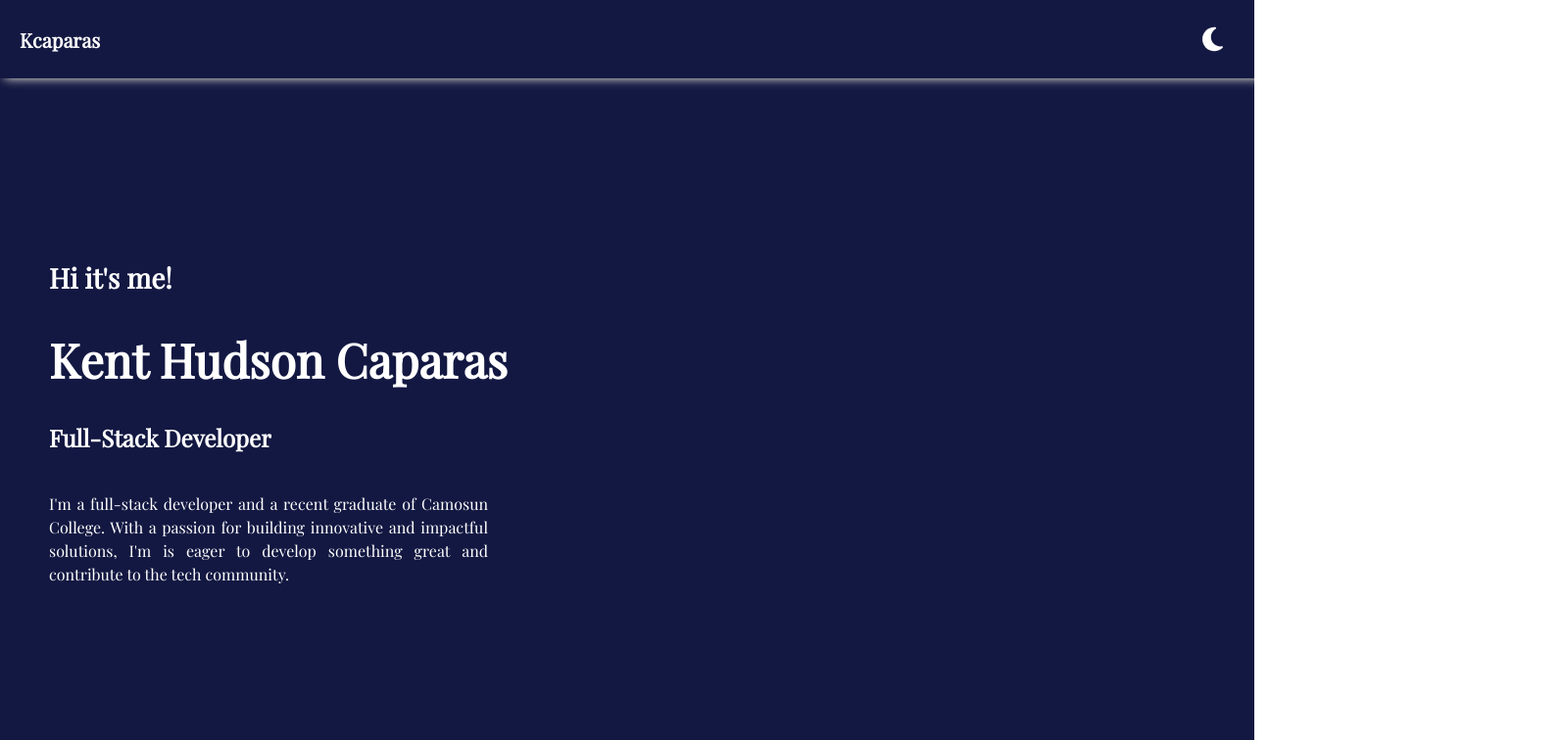
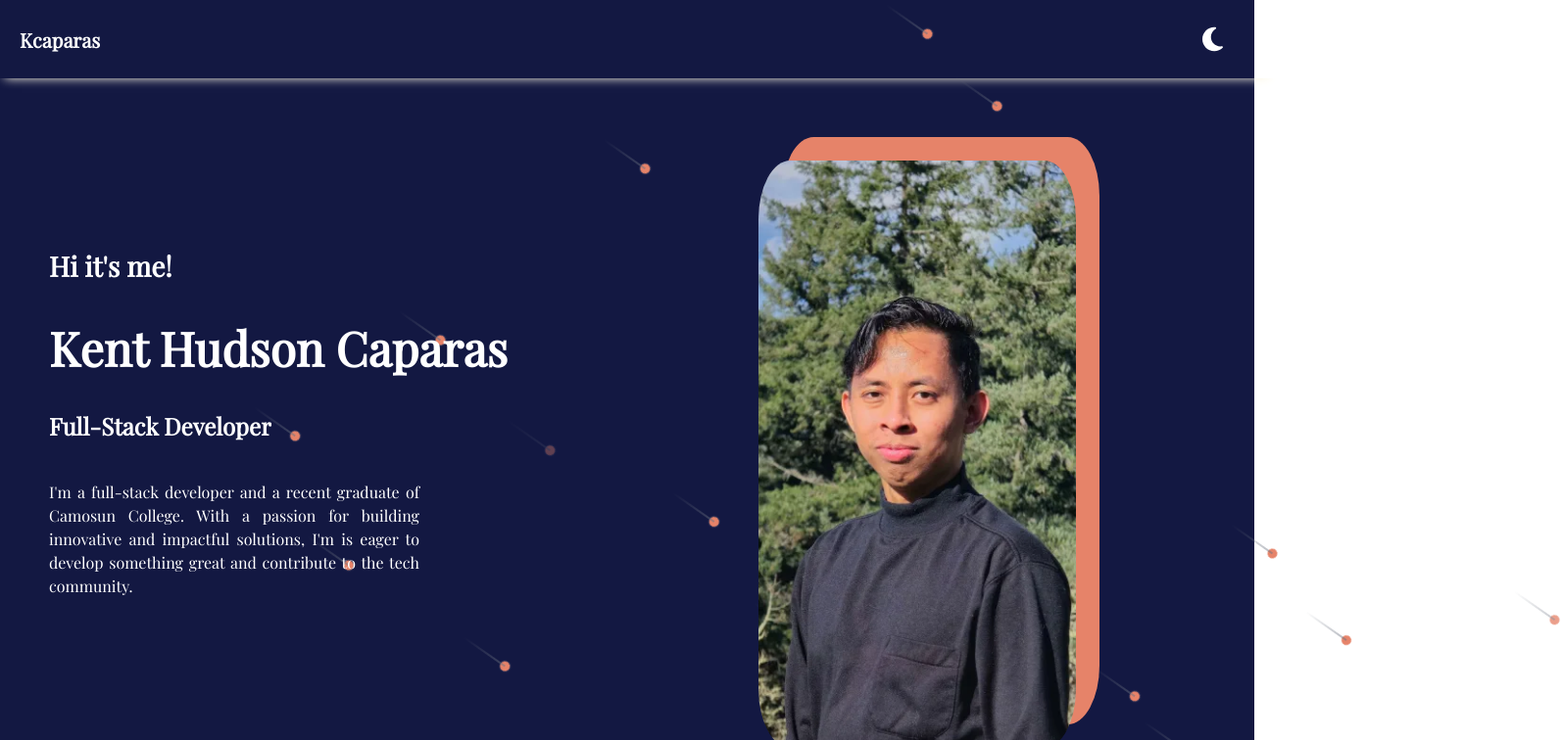
Before and after one commit to kcaparas1630/Portfolio, a React (Vite) app in the folder kcaparas-portfolio/: page / in a window 1280 px wide. Shown: the top 756 px of the page at 98% size, 1594 px wide, since content can reach past the window. Built offline with nearby package versions, Linux system fonts and the light colour scheme.

Commit message:
Added meteor

```diff
--- /dev/null
+++ b/kcaparas-portfolio/src/Animation/Meteor.css
@@ -0,0 +1,38 @@
+/* meteor.css */
+@keyframes meteor {
+    0% {
+      transform: rotate(215deg) translateX(0);
+      opacity: 1;
+    }
+    70% {
+      opacity: 1;
+    }
+    100% {
+      transform: rotate(215deg) translateX(-500px);
+      opacity: 0;
+    }
+  }
+
+  .meteor {
+    position: absolute;
+    left: 50%;
+    top: 50%;
+    width: 10px; /* Adjust size as needed */
+    height: 10px; /* Adjust size as needed */
+    background-color: #E68369; /* Slate-500 color */
+    border-radius: 50%;
+    box-shadow: 0 0 0 1px rgba(255, 255, 255, 0.1);
+    transform: rotate(215deg);
+    animation: meteor 5s linear infinite;
+  }
+
+  .meteor-tail {
+    position: absolute;
+    top: 50%;
+    left: 50%;
+    height: 1px;
+    width: 50px; /* Adjust length as needed */
+    background: linear-gradient(to right, #6b7280, transparent);
+    transform: translateY(-50%);
+    z-index: -10;
+  }
--- /dev/null
+++ b/kcaparas-portfolio/src/Animation/Meteor.tsx
@@ -0,0 +1,38 @@
+'use client';
+
+import React, { useEffect, useState } from 'react';
+import './Meteor.css';
+
+interface MeteorsProps {
+  number?: number;
+}
+
+const Meteors = ({ number = 20 }: MeteorsProps) => {
+  const [meteorStyles, setMeteorStyles] = useState<Array<React.CSSProperties>>([]);
+
+  useEffect(() => {
+    const styles = [...new Array(number)].map(() => ({
+      top: `${Math.floor(Math.random() * 100)}%`,
+      left: `${Math.floor(Math.random() * 100)}%`,
+      animationDelay: `${Math.random() * 1 + 0.2}s`,
+      animationDuration: `${Math.floor(Math.random() * 8 + 2)}s`,
+    }));
+    setMeteorStyles(styles);
+  }, [number]);
+
+  return (
+    <>
+      {meteorStyles.map((style, idx) => (
+        <span
+          key={idx}
+          className="meteor"
+          style={style}
+        >
+          <div className="meteor-tail" />
+        </span>
+      ))}
+    </>
+  );
+};
+
+export default Meteors;
--- a/kcaparas-portfolio/src/Commons/Banner.tsx
+++ b/kcaparas-portfolio/src/Commons/Banner.tsx
@@ -1,5 +1,6 @@
 import { FC } from 'react';
 import BoxReveal from '../Animation/Box-Reveal';
+import Picture from '../Assets/kent-cropped.webp';
 import {
   BannerView,
   LeftView,
@@ -7,6 +8,9 @@ import {
   StyledName,
   StyledDesignation,
   StyledSummary,
+  RightView,
+  TopDiv,
+  BottomDiv,
 } from './Styled-Commons/Banner';
 
 interface BannerProps {
@@ -46,6 +50,16 @@ const Banner: FC<BannerProps> = ({ isDarkMode }) => (
         </StyledSummary>
       </BoxReveal>
     </LeftView>
+    <RightView>
+      <BottomDiv>
+        <TopDiv>
+          <img
+            src={Picture}
+            alt="Top Div"
+          />
+        </TopDiv>
+      </BottomDiv>
+    </RightView>
   </BannerView>
 );
 
--- a/kcaparas-portfolio/src/Commons/Header.tsx
+++ b/kcaparas-portfolio/src/Commons/Header.tsx
@@ -39,7 +39,7 @@ const Header: FC<HeaderProps> = ({ isDarkMode, setDarkMode }) => {
       >
         <FontAwesomeIcon icon={isMenuOpen ? faTimes : faBars} />
       </HamburgerIcon>
-      <StyledUl isOpen={isMenuOpen}>
+      <StyledUl isDarkMode={isDarkMode} isOpen={isMenuOpen}>
         <StyledListItem isDarkMode={isDarkMode}>
           <NavLink
             to="/about"
--- a/kcaparas-portfolio/src/Commons/Styled-Commons/Banner.ts
+++ b/kcaparas-portfolio/src/Commons/Styled-Commons/Banner.ts
@@ -1,14 +1,27 @@
 import styled from '@emotion/styled';
+import { keyframes } from '@emotion/react';
 
 type BannerProps = {
   isDarkMode?: boolean;
 };
+
+const zoomIn = keyframes`
+  0% {
+    opacity: 0;
+    transform: scale(0.5);
+  }
+  100% {
+    opacity: 1;
+    transform: scale(1.2);
+  }
+`;
+
 const BannerView = styled.div`
   display: flex;
   flex-direction: column;
   @media (min-width: 768px) {
     flex-direction: row;
-    height: 100vh;
+    height: 100%;
   }
 `;
 const LeftView = styled.div`
@@ -19,6 +32,19 @@ const LeftView = styled.div`
   margin-bottom: auto;
   padding: 30px 20px;
 
+  @media (min-width: 768px) {
+    padding: 0 50px;
+    width: 50%;
+  }
+`;
+const RightView = styled.div`
+  display: flex;
+  flex-direction: column;
+  align-items: center;
+  width: 100%;
+  margin-top: auto;
+  margin-bottom: auto;
+  padding: 30px 20px;
 
   @media (min-width: 768px) {
     padding: 0 50px;
@@ -50,4 +76,46 @@ const StyledSummary = styled.p<BannerProps>`
   line-height: 1.5;
   text-align: justify;
 `;
-export { BannerView, LeftView, StyledName, StyledGreetings, StyledDesignation, StyledSummary };
+
+const BottomDiv = styled.div`
+  display: flex;
+  background-color: #e68369;
+  width: 50%;
+  height: 500px;
+  position: relative;
+  border-radius: 10%;
+  animation: ${zoomIn} 1.5s ease-in-out forwards;
+  transition: transform 0.3s ease-in-out;
+`;
+
+const TopDiv = styled.div`
+  display: flex;
+  z-index: 1;
+  position: absolute;
+  top: 20px;
+  left: -20px;
+  width: 100%;
+  height: 100%;
+  align-items: center;
+  justify-content: center;
+
+  img {
+    width: 100%;
+    height: 100%;
+    object-fit: cover;
+    border-radius: 10%;
+    transition: transform 0.3s ease-in-out;
+  }
+`;
+
+export {
+  BannerView,
+  LeftView,
+  StyledName,
+  StyledGreetings,
+  StyledDesignation,
+  StyledSummary,
+  RightView,
+  BottomDiv,
+  TopDiv,
+};
--- a/kcaparas-portfolio/src/Commons/Styled-Commons/Header.ts
+++ b/kcaparas-portfolio/src/Commons/Styled-Commons/Header.ts
@@ -62,6 +62,7 @@ const StyledUl = styled.ul<HeaderProps>`
   gap: 20px;
   align-items: center;
   position: absolute;
+  background-color: ${(props) => (props.isDarkMode ? '#131842' : '#fbf6e2')};
   width: 100%;
   max-height: ${(props) => (props.isOpen ? '50vh' : '0')};
   transition: max-height 0.5s ease-in-out;
--- a/kcaparas-portfolio/src/Views/Homepage.styles.ts
+++ b/kcaparas-portfolio/src/Views/Homepage.styles.ts
@@ -8,9 +8,13 @@ const StyledView = styled.div<ViewProps>`
     flex-direction: column;
     background-color: ${(props) => (props.isDarkMode ? '#131842' : '#fbf6e2')};
     width: 100vw;
-    height: 100vh;
+    height: 100%;
     transition: background-color 0.5s ease;
-    overflow: hidden;
+    // overflow: hidden;
+
+    @media(min-width: 768px) {
+        height: 100vh;
+    }
 `;
 
 export default StyledView;
--- a/kcaparas-portfolio/src/Views/Homepage.tsx
+++ b/kcaparas-portfolio/src/Views/Homepage.tsx
@@ -1,16 +1,27 @@
-import { useState } from 'react';
+import { useState, useEffect } from 'react';
 import Header from '../Commons/Header';
 import StyledView from './Homepage.styles';
 import Banner from '../Commons/Banner';
+import Meteors from '../Animation/Meteor';
 
 const Homepage = () => {
-  const [isDarkMode, setDarkMode] = useState<boolean>(true);
+  const [isDarkMode, setDarkMode] = useState<boolean>(() => {
+    const savedDarkMode = localStorage.getItem('isDarkMode');
+    return savedDarkMode !== null ? JSON.parse(savedDarkMode) : true;
+  });
+
+  useEffect(() => {
+    localStorage.setItem('isDarkMode', JSON.stringify(isDarkMode));
+  }, [isDarkMode]);
   return (
     <StyledView isDarkMode={isDarkMode}>
       <Header
         isDarkMode={isDarkMode}
         setDarkMode={setDarkMode}
       />
+      { isDarkMode && (
+        <Meteors number={20} />
+      )}
       <Banner isDarkMode={isDarkMode} />
     </StyledView>
   );
```
Also changed, not shown: kcaparas-portfolio/src/Assets/kent-cropped.webp (added).
